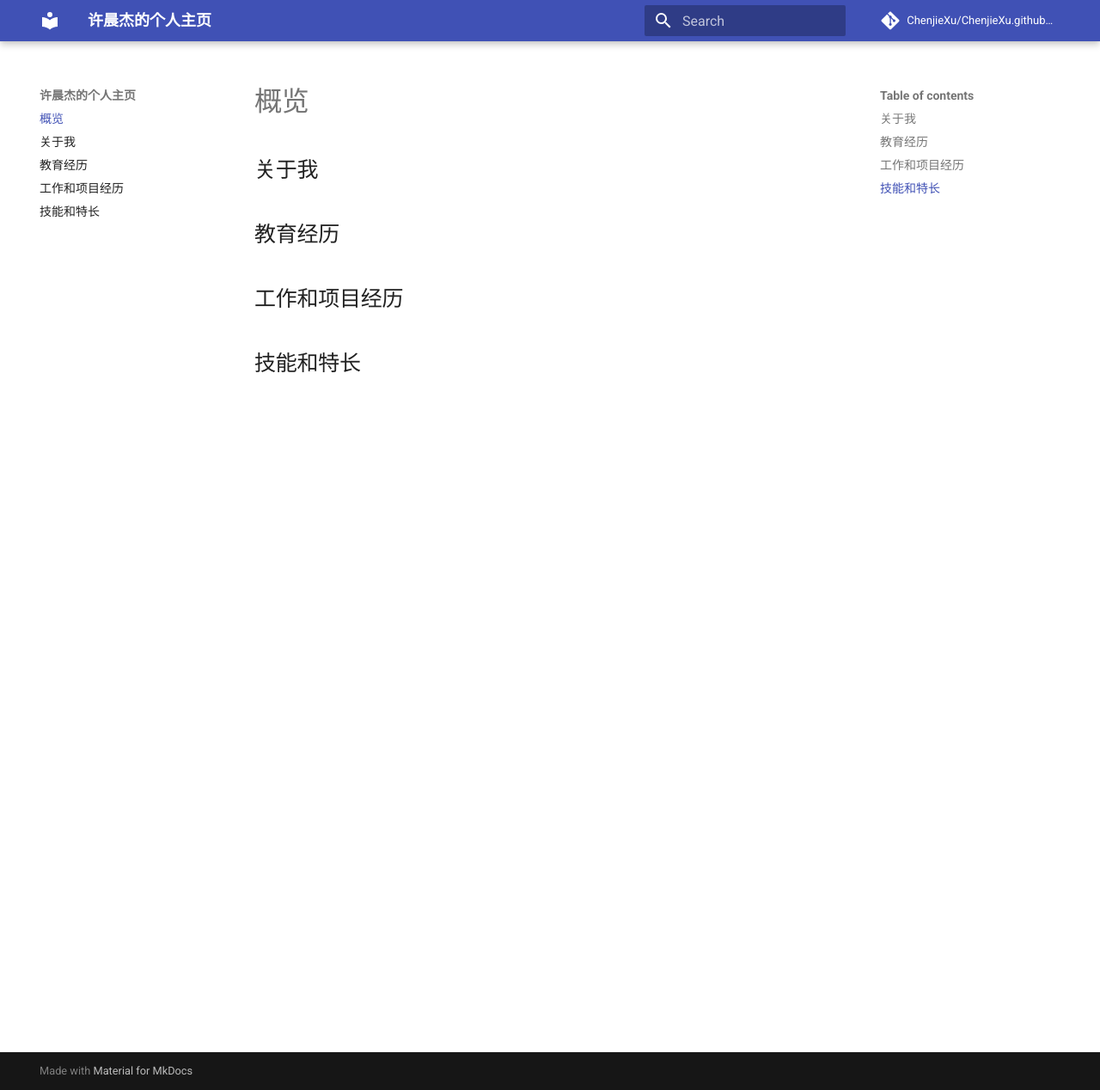
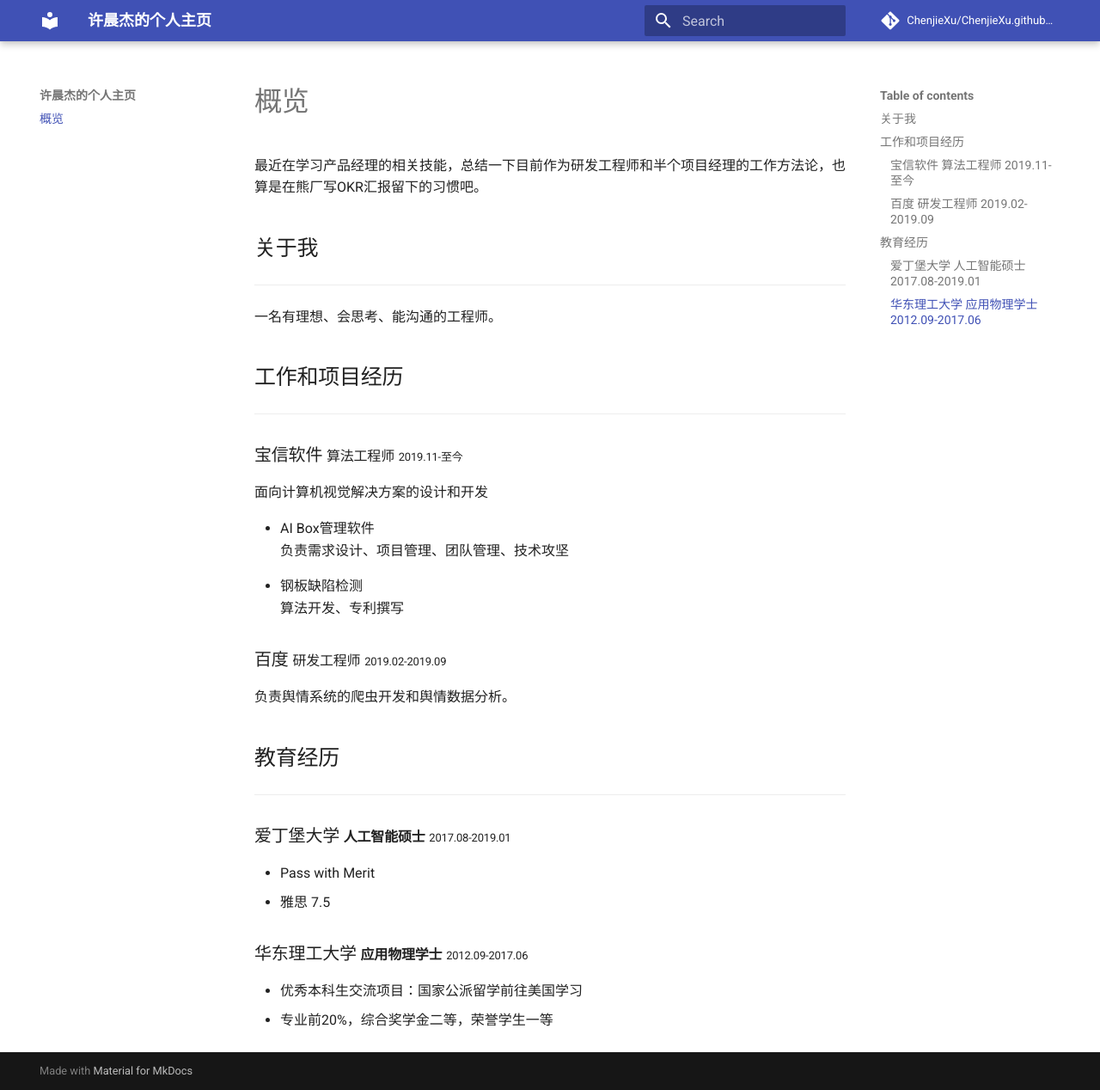
Before and after one commit to ChenjieXu/ChenjieXu.github.io, an MkDocs documentation site: the page built from docs/index.md, in a window 1280 px wide and 1268 px high. Shown: the whole window at 86% size. Built offline with MkDocs 1.6.1 and Material for MkDocs 9.7.7, drawn with Linux system fonts in a browser that asks for light colours; comment, search, counter and statistics services are not loaded.

Commit message:
在首页添加工作和教育经历简述

```diff
--- a/docs/index.md
+++ b/docs/index.md
@@ -1,9 +1,35 @@
 # 概览
+最近在学习产品经理的相关技能，总结一下目前作为研发工程师和半个项目经理的工作方法论，也算是在熊厂写OKR汇报留下的习惯吧。
 
 ## 关于我
+___
+一名有理想、会思考、能沟通的工程师。
+
+
+## 工作和项目经历
+___
+
+### 宝信软件 <font size=3>算法工程师</font> <font size=2>2019.11-至今</font>
+
+面向计算机视觉解决方案的设计和开发
+
+- <font size=3>AI Box管理软件</font>
+  负责需求设计、项目管理、团队管理、技术攻坚
+
+- <font size=3>钢板缺陷检测</font>
+  算法开发、专利撰写
+
+### 百度 <font size=3>研发工程师</font> <font size=2>2019.02-2019.09</font>
+
+负责舆情系统的爬虫开发和舆情数据分析。
 
 ## 教育经历
+___
 
-## 工作和项目经历
+### 爱丁堡大学 <font size=3>**人工智能硕士**</font> <font size=2>2017.08-2019.01</font>
+- Pass with Merit
+- 雅思 7.5
 
-## 技能和特长
+### 华东理工大学 <font size=3>**应用物理学士**</font> <font size=2>2012.09-2017.06</font>
+- 优秀本科生交流项目：国家公派留学前往美国学习
+- 专业前20%，综合奖学金二等，荣誉学生一等
--- a/mkdocs.yml
+++ b/mkdocs.yml
@@ -1,13 +1,13 @@
 site_name: '许晨杰的个人主页'
-site_description: '一名有理想、会思考、能沟通的项目经理'
+site_description: '一名有理想、会思考、能沟通的工程师'
 repo_name: 'ChenjieXu/ChenjieXu.github.io'
 repo_url: 'https://github.com/ChenjieXu/ChenjieXu.github.io'
 nav:
   - index.md
-  - about_me.md
-  - education.md
-  - work.md
-  - skills.md
+#  - about_me.md
+#  - education.md
+#  - work.md
+#  - skills.md
 #  - models.md
 #  - ... | models/*.md
 theme:
```
Also changed, not shown: README.md (+1 -1 lines).
